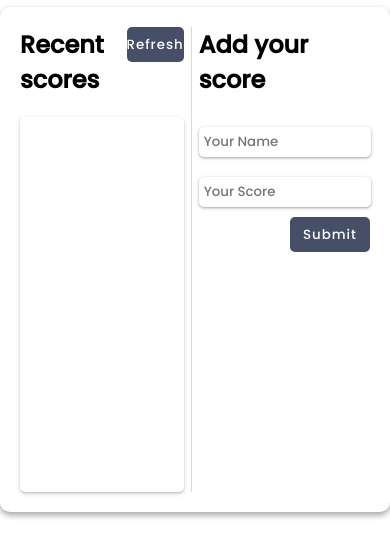
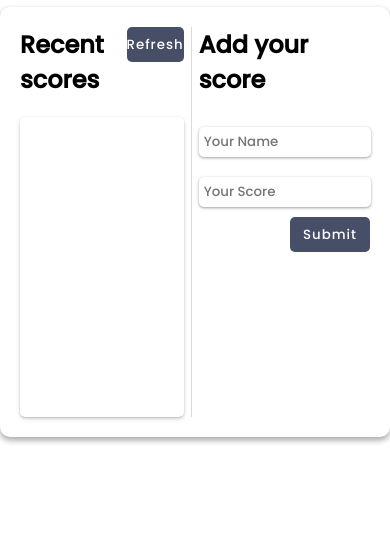
Before and after one commit to Esmatullah12/Leaderboard, a website built with webpack: page src/index.html in a window 390 px wide. Shown: the part 93-650 px from the top of the page. Built offline with nearby package versions, Linux system fonts and the light colour scheme; no server answers.

Commit message:
make it responsive

```diff
--- a/src/style.css
+++ b/src/style.css
@@ -31,7 +31,7 @@ h1 {
 }
 
 .scores {
-  height: 375px;
+  height: 300px;
   overflow: hidden;
   overflow-y: scroll;
   border-radius: 5px;
```
Also changed, not shown: dist/index.html, dist/main.js, 1 other file.
